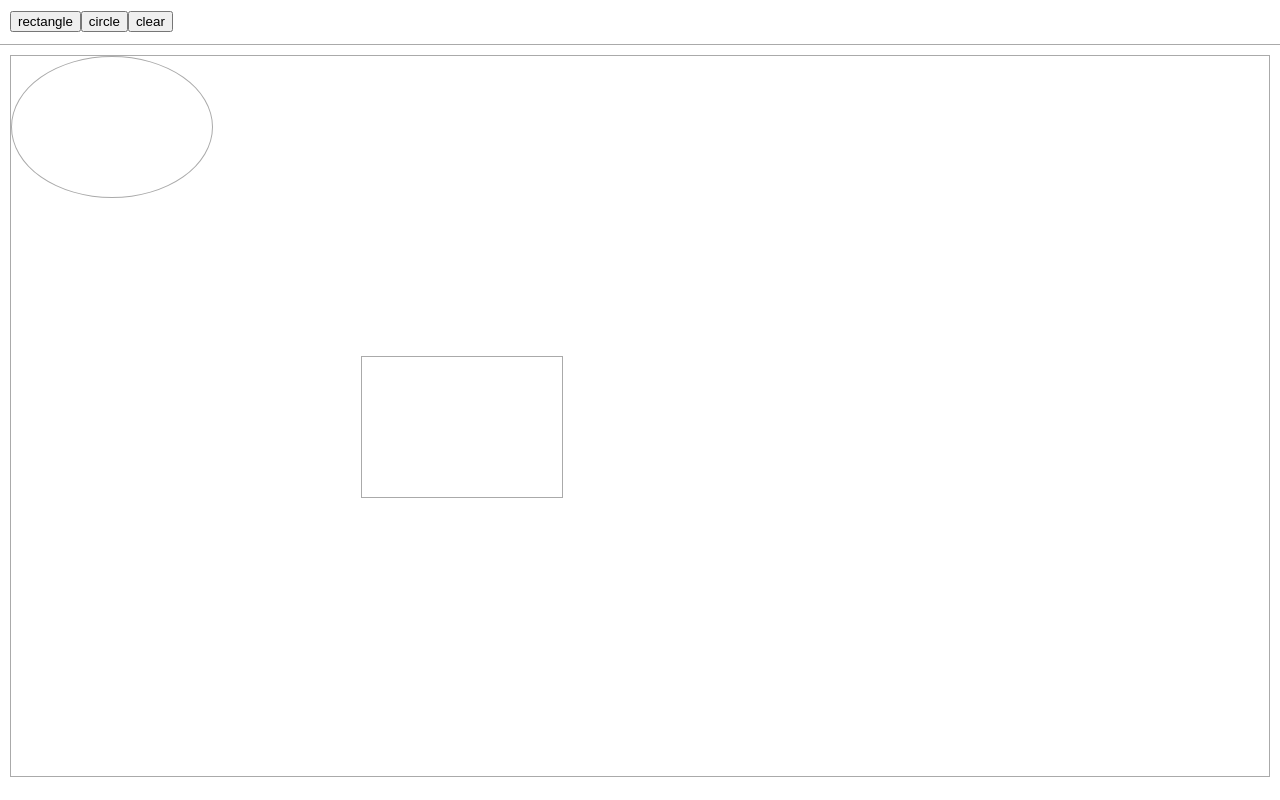
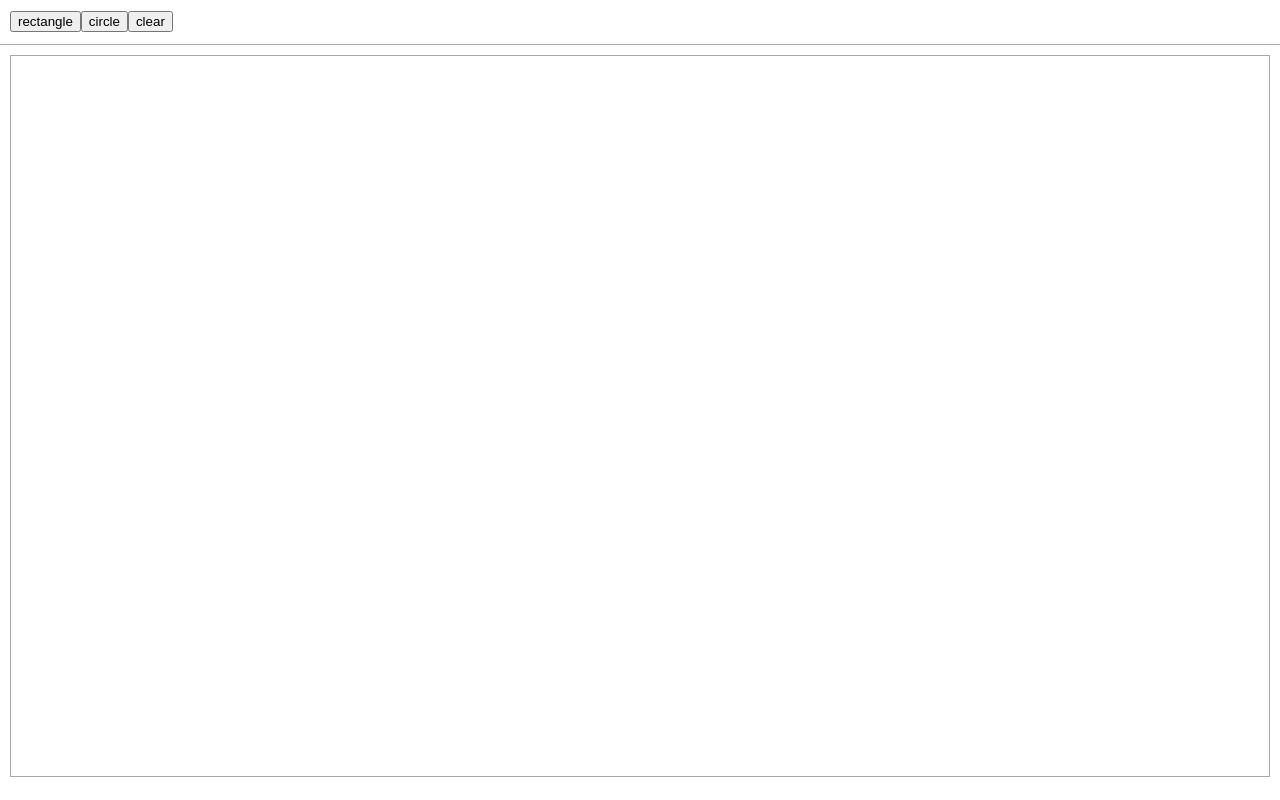
Before and after one commit to dlsqls12/hdjunction, a React (Create React App) app: page / in a window 1280 px wide. Built offline with nearby package versions, Linux system fonts and the light colour scheme.

Commit message:
사각형 그리기

```diff
--- a/src/App.css
+++ b/src/App.css
@@ -48,5 +48,5 @@
   margin: 10px;
   border: 1px solid #aaa;
   height: 90vh;
-  position: relative;
+/*  position: relative; */
 }
--- a/src/main/Contents.js
+++ b/src/main/Contents.js
@@ -1,40 +1,98 @@
+import { useEffect, useState } from 'react';
+
 function Contents() {
-  let isDraw = false;
+  const [isDrawing, setIsDrawing] = useState(false);
+  const [drawObj, setDrawObj] = useState({});
+  const [drawList, setDrawList] = useState(() => {
+    const localDrawList = localStorage.getItem('drawList');
+    if (localDrawList) {
+      return JSON.parse(localDrawList);
+
+    } else {
+      return [];
+    }
+  });
+
+  useEffect(() => {
+    localStorage.setItem('drawList', JSON.stringify(drawList));
+  }, [drawList]);
+
+  // 그리기 시작
   const mouseDown = (event) => {
-    console.log('mouseDown');
-    isDraw = true;
-    console.log(event);
+    if (!isDrawing) {
+      setDrawObj({
+        orgY: event.pageY
+        , orgX: event.pageX
+        , style: {
+          position: 'absolute'
+          , border: '1px solid #aaa'
+          , top: event.pageY
+          , left: event.pageX
+          , width: '1px'
+          , height: '1px'
+        }
+      });
+      setIsDrawing(true);
+    }
+    event.preventDefault();
   }
+
+  // 그리는 중
   const mouseMove = (event) => {
-    if (isDraw) {
-      console.log('mouseMove');
+    if (isDrawing) {
+      const pageY = event.pageY, pageX = event.pageX;
+      const orgX = drawObj.orgX, orgY = drawObj.orgY;
+      let width, height, left, top;
+
+      if (pageX >= orgX) {
+        width = pageX - orgX;
+        left = drawObj.style.left
+
+      } else {
+        width = orgX - pageX;
+        left = pageX;
+      }
+
+      if (pageY >= orgY) {
+        height = pageY - orgY;
+        top = drawObj.style.top
+
+      } else {
+        height = orgY - pageY;
+        top = pageY;
+      }
+
+      setDrawObj({
+        ...drawObj,
+        style: {
+          ...drawObj.style,
+          top: top,
+          left: left,
+          width: width + 'px',
+          height: height + 'px'
+        }
+      });
     }
+    event.preventDefault();
   }
+
+  // 그리기 끝
   const mouseUp = (event) => {
-    console.log('mouseUp');
-    isDraw = false;
-    console.log(event);
+    if (isDrawing) {
+      setIsDrawing(false);
+
+      setDrawList([...drawList, drawObj]);
+      setDrawObj({});
+    }
+    event.preventDefault();
   }
 
   return (
     <div className="contents" onMouseDown={mouseDown} onMouseMove={mouseMove} onMouseUp={mouseUp}>
-      <div style={{
-        position: 'absolute'
-        , border: '1px solid #aaa'
-        , borderRadius: '50%'
-        , top: '0px'
-        , left: '0px'
-        , width: '200px'
-        , height: '140px'
-      }}></div>
-      <div style={{
-        position: 'absolute'
-        , border: '1px solid #aaa'
-        , top: '300px'
-        , left: '350px'
-        , width: '200px'
-        , height: '140px'
-      }}></div>
+      {drawList.map((item, index) => (
+        <div key={index} style={item.style}/>
+      ))}
+      <div key="selected" style={drawObj.style} />
     </div>
   );
 }
```
